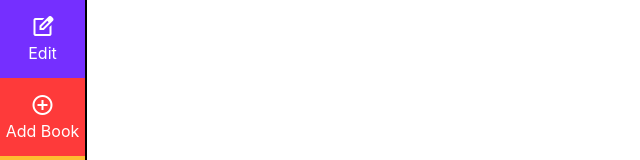
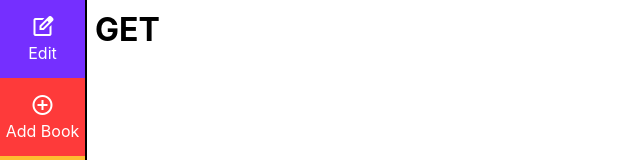
Before and after one commit to GrantCanty/bookstore, a React (Create React App) app in the folder client/: page /get in a window 1280 px wide. Shown: the top 160 px of the page, without its empty margins (0-640 px from the left). Built offline with nearby package versions, Linux system fonts and the light colour scheme; no server answers.

Commit message:
added get page, state, and use effect. updated app to route to get page. added css for get page

```diff
--- a/client/src/App.js
+++ b/client/src/App.js
@@ -1,5 +1,6 @@
 import {Route, Routes} from 'react-router-dom';
 import Sidebar from './assets/sidebar';
+import Get from './pages/get';
 
 function App() {
   return (
@@ -9,7 +10,7 @@ function App() {
           <Route path='/edit' element={""} />
           <Route path='/new' element={""} />
           <Route path='/delete' element={""} />
-          <Route path='/get' element={""} />
+          <Route path='/get' element={<Get />} />
         </Route>
       </Routes>
   );
--- a/client/src/assets/sidebar.js
+++ b/client/src/assets/sidebar.js
@@ -1,4 +1,4 @@
-import { Link, Outlet } from 'react-router-dom'
+import { Outlet } from 'react-router-dom'
 import '../styles/sidebar.css'
 import SidebarLI from './sidebarli';
 
--- a/client/src/assets/sidebarli.js
+++ b/client/src/assets/sidebarli.js
@@ -1,5 +1,4 @@
 import { Link } from 'react-router-dom';
-import '../styles/sidebar-li.css'
 
 const SidebarLI = (props) => {
     return (
--- a/client/src/index.css
+++ b/client/src/index.css
@@ -6,12 +6,9 @@ body {
   -webkit-font-smoothing: antialiased;
   -moz-osx-font-smoothing: grayscale;
   padding: 0;
+  position: 0;
 }
 
-ul {
+ul, p, h1 {
   margin: 0;
 }
-
-p {
-  margin: 0;
-}
--- /dev/null
+++ b/client/src/pages/get.js
@@ -0,0 +1,24 @@
+import '../styles/get.css'
+import { useState, useEffect } from 'react'
+
+const Get = () => {
+
+    const [data, setData] = useState()
+
+    useEffect(() => {
+        fetch("http://localhost:8080/api/content/available")
+            .then(response => response.json())
+            .then(json => setData(json))
+            .catch(error => console.error(error))
+    },[])
+
+    console.log(data)
+
+    return (
+        <div className="get">
+            <h1>GET </h1>
+        </div>
+    )
+}
+
+export default Get;
--- /dev/null
+++ b/client/src/styles/get.css
@@ -0,0 +1,6 @@
+.get {
+    display: block;
+    margin-left: 85px;
+    padding-left: 10px;
+    padding-top: 10px;
+}
--- a/client/src/styles/sidebar-li.css
+++ /dev/null
@@ -1,4 +0,0 @@
-.sidebar-li {
-    padding: 0;
-    margin: 0;
-}
--- a/client/src/styles/sidebar.css
+++ b/client/src/styles/sidebar.css
@@ -3,6 +3,7 @@
     height: 100%;
     position: absolute;
     border-right: 2px black solid;
+    display: block;
 }
 
 .sidebar ul {
```
